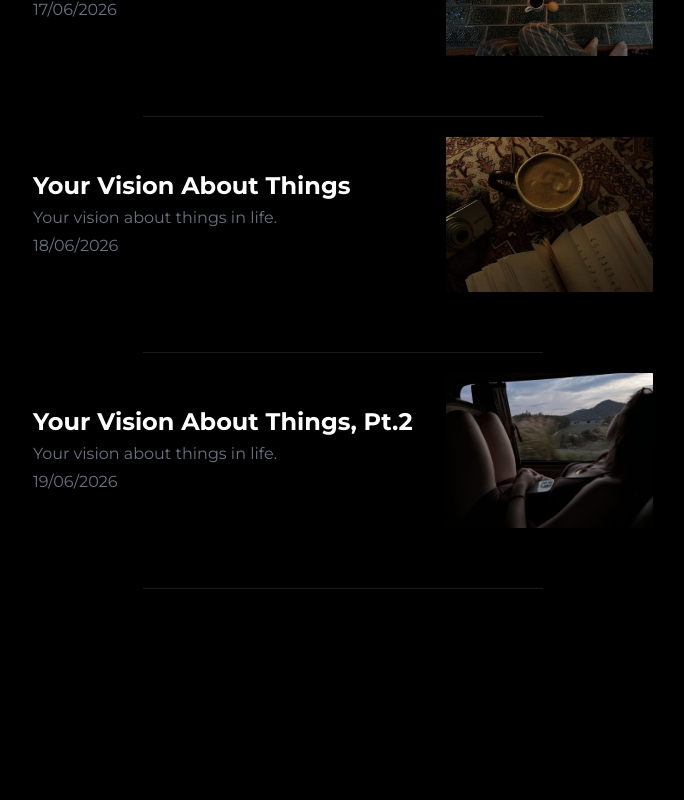
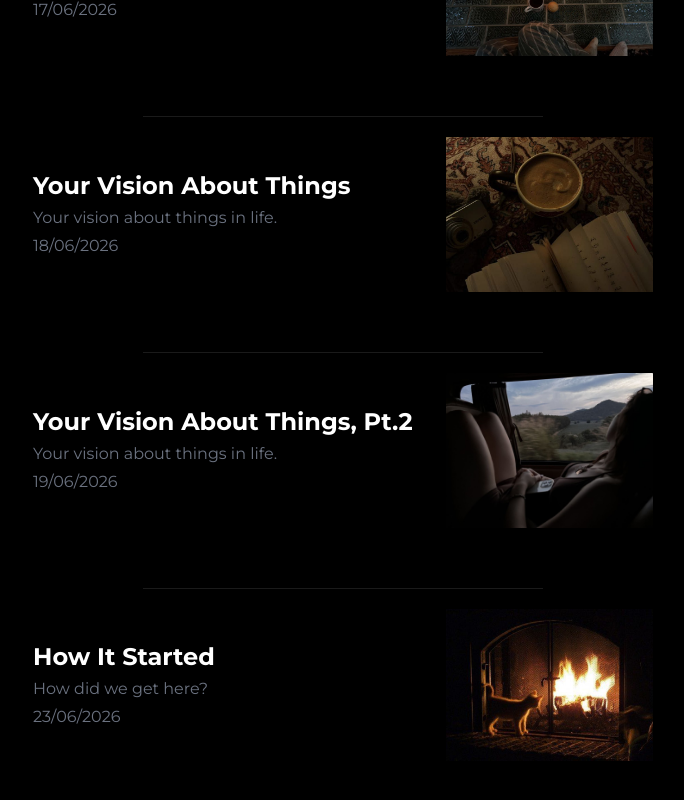
Before and after one commit to kaiohk/diary, a Next.js app: page / in a window 1280 px wide. Shown: the part 1187-1987 px from the top of the page, without its empty margins (297-981 px from the left). Before the commit the page ends 1796 px from the top, so only its background shows below. Built offline with nearby package versions, Linux system fonts and the light colour scheme.

Commit message:
feat: adding new post

```diff
--- a/src/app/data/posts.ts
+++ b/src/app/data/posts.ts
@@ -53,4 +53,12 @@ export const posts = [
     image: "/images/posts/your-vision-about-future.jpg",
     imageAlt: "A girl looking at the view.",
   },
+  {
+    slug: "how-it-started",
+    title: "How It Started",
+    description: "How did we get here?",
+    date: "23/06/2026",
+    image: "/images/posts/how-it-started.jpg",
+    imageAlt: "A cat in near the fireplace.",
+  },
 ];
```
Also changed, not shown: public/images/posts/how-it-started.jpg (added).
